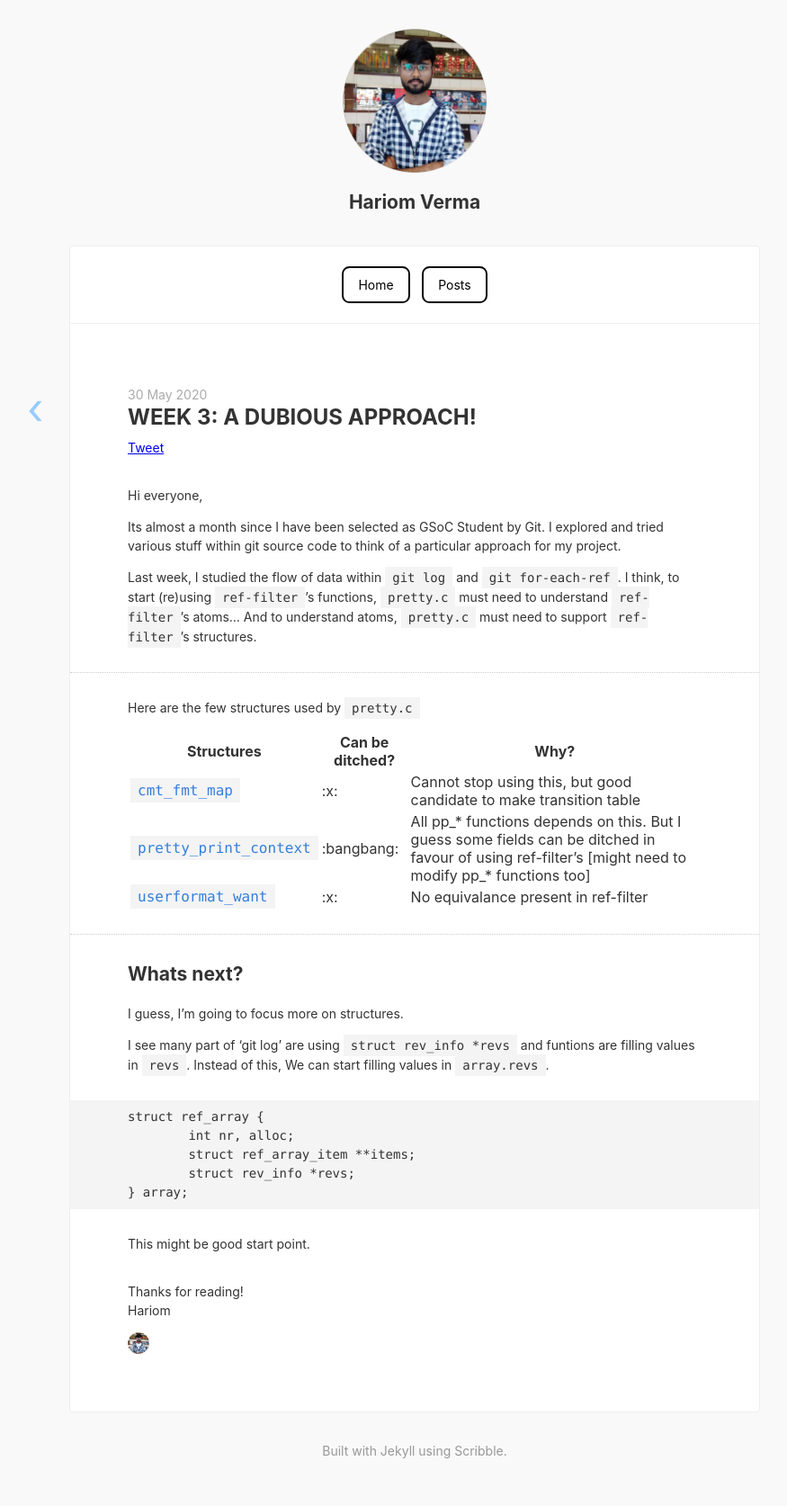
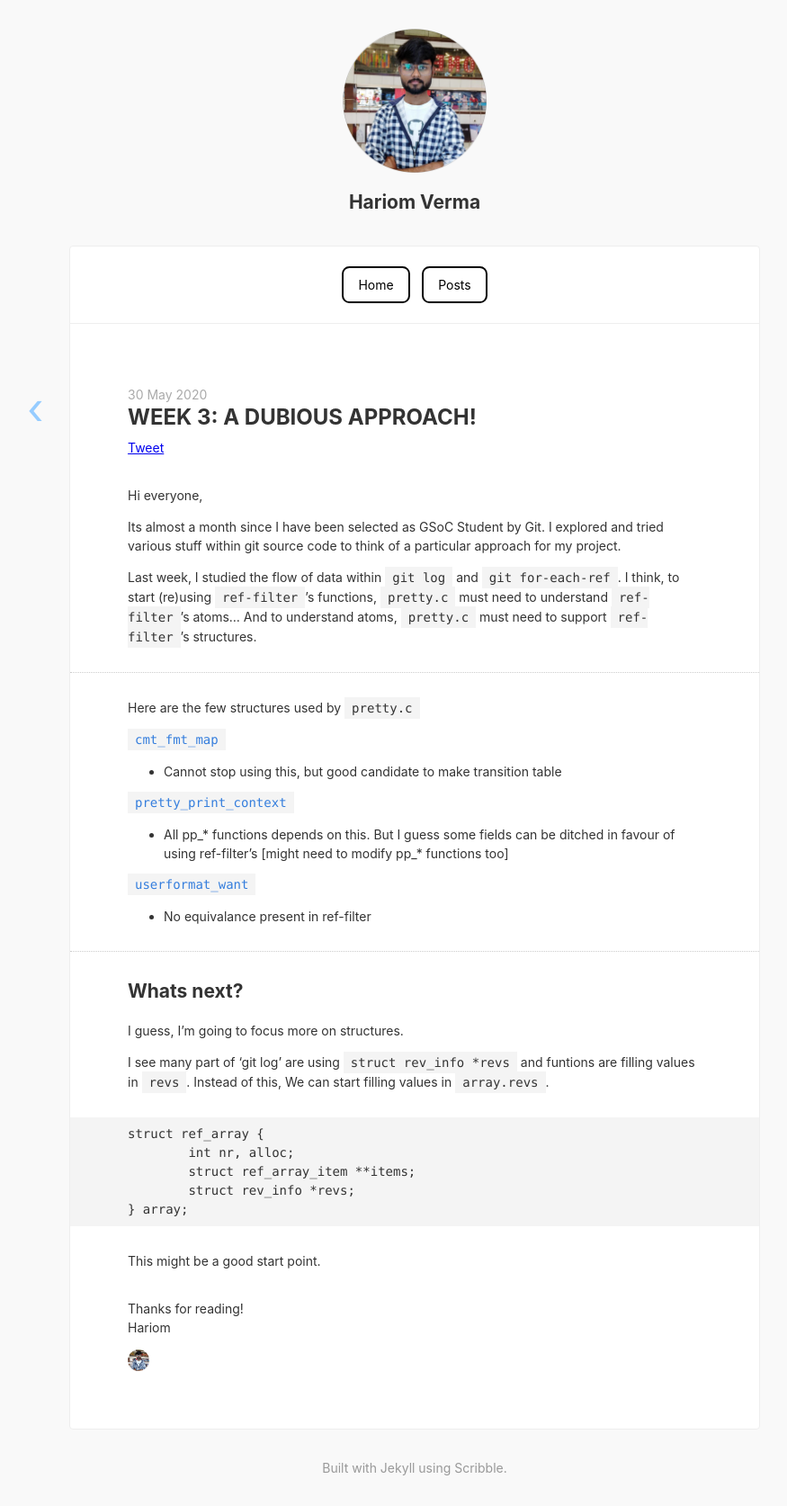
Before and after one commit to harry-hov/blogs, a Jekyll site: the page built from _posts/2020-05-30-week3-a-dubious-approach.md, in a window 1280 px wide. Shown: the whole page at 90% size, without its empty margins (179-1054 px from the left). Built offline with Jekyll 4.4.1, drawn with Linux system fonts in a browser that asks for light colours; comment, search, counter and statistics services are not loaded.

Commit message:
Update 2020-05-30-week3-a-dubious-approach.md

````diff
--- a/_posts/2020-05-30-week3-a-dubious-approach.md
+++ b/_posts/2020-05-30-week3-a-dubious-approach.md
@@ -15,11 +15,18 @@ And to understand atoms, `pretty.c` must need to support `ref-filter`'s structur
 
 Here are the few structures used by `pretty.c`
 
-Structures | Can be ditched? | Why?
---- | --- | ---
-[`cmt_fmt_map`](https://github.com/git/git/blob/1aa69c73577df21f5e37e47cc40cf44fc049121e/pretty.c#L17-L25) | :x: | Cannot stop using this, but good candidate to make transition table
-[`pretty_print_context`](https://github.com/git/git/blob/1aa69c73577df21f5e37e47cc40cf44fc049121e/pretty.h#L26-L54) | :bangbang: | All pp_* functions depends on this. But I guess some fields can be ditched in favour of using ref-filter's [might need to modify pp_* functions too]
-[`userformat_want`](https://github.com/git/git/blob/1aa69c73577df21f5e37e47cc40cf44fc049121e/pretty.h#L62-L65) | :x: | No equivalance present in ref-filter
+
+[`cmt_fmt_map`](https://github.com/git/git/blob/1aa69c73577df21f5e37e47cc40cf44fc049121e/pretty.c#L17-L25)
+- Cannot stop using this, but good candidate to make transition table
+
+
+[`pretty_print_context`](https://github.com/git/git/blob/1aa69c73577df21f5e37e47cc40cf44fc049121e/pretty.h#L26-L54)
+- All pp_* functions depends on this. But I guess some fields can be ditched in favour of using ref-filter's [might need to modify pp_* functions too]
+
+
+[`userformat_want`](https://github.com/git/git/blob/1aa69c73577df21f5e37e47cc40cf44fc049121e/pretty.h#L62-L65)
+- No equivalance present in ref-filter
+
 
 ---
 
@@ -37,4 +44,4 @@ struct ref_array {
 	struct rev_info *revs;
 } array;
 ```
-This might be good start point.
+This might be a good start point.
````
